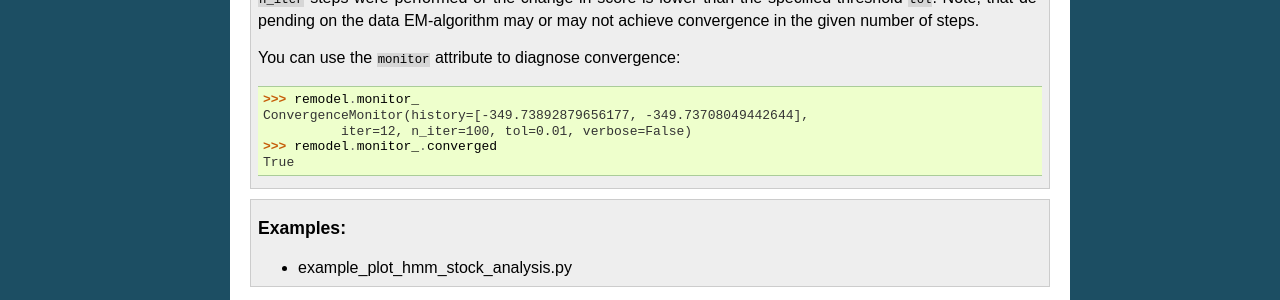
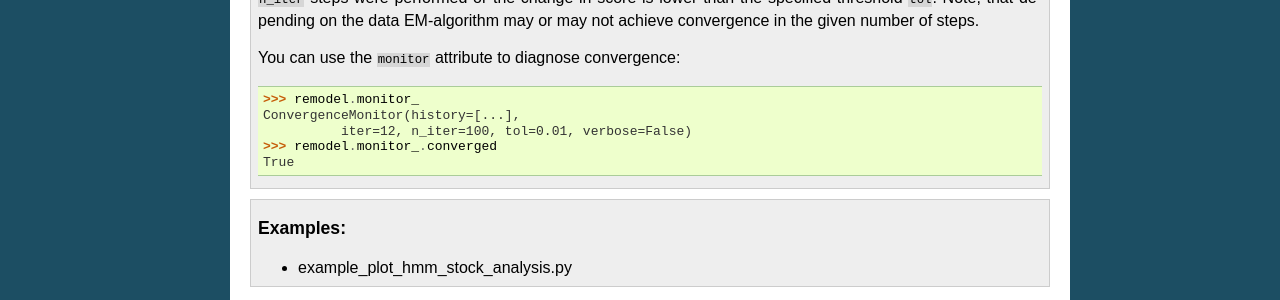
Before and after one commit to hmmlearn/hmmlearn, a Sphinx documentation site: the page built from doc/tutorial.rst, in a window 1280 px wide. Shown: the part 1790-2090 px from the top of the page. Built offline with Sphinx 7.4.7, drawn with Linux system fonts in a browser that asks for light colours.

Commit message:
DOC fixed doctest in ``tutorial.rst``

```diff
--- a/doc/tutorial.rst
+++ b/doc/tutorial.rst
@@ -119,8 +119,8 @@ in ``remodel`` will have a different order than those in the generating model.::
 
    You can use the ``monitor`` attribute to diagnose convergence::
 
-       >>> remodel.monitor_
-       ConvergenceMonitor(history=[-349.73892879656177, -349.73708049442644],
+       >>> remodel.monitor_  # doctest: +ELLIPSIS
+       ConvergenceMonitor(history=[...],
                  iter=12, n_iter=100, tol=0.01, verbose=False)
        >>> remodel.monitor_.converged
        True
```
